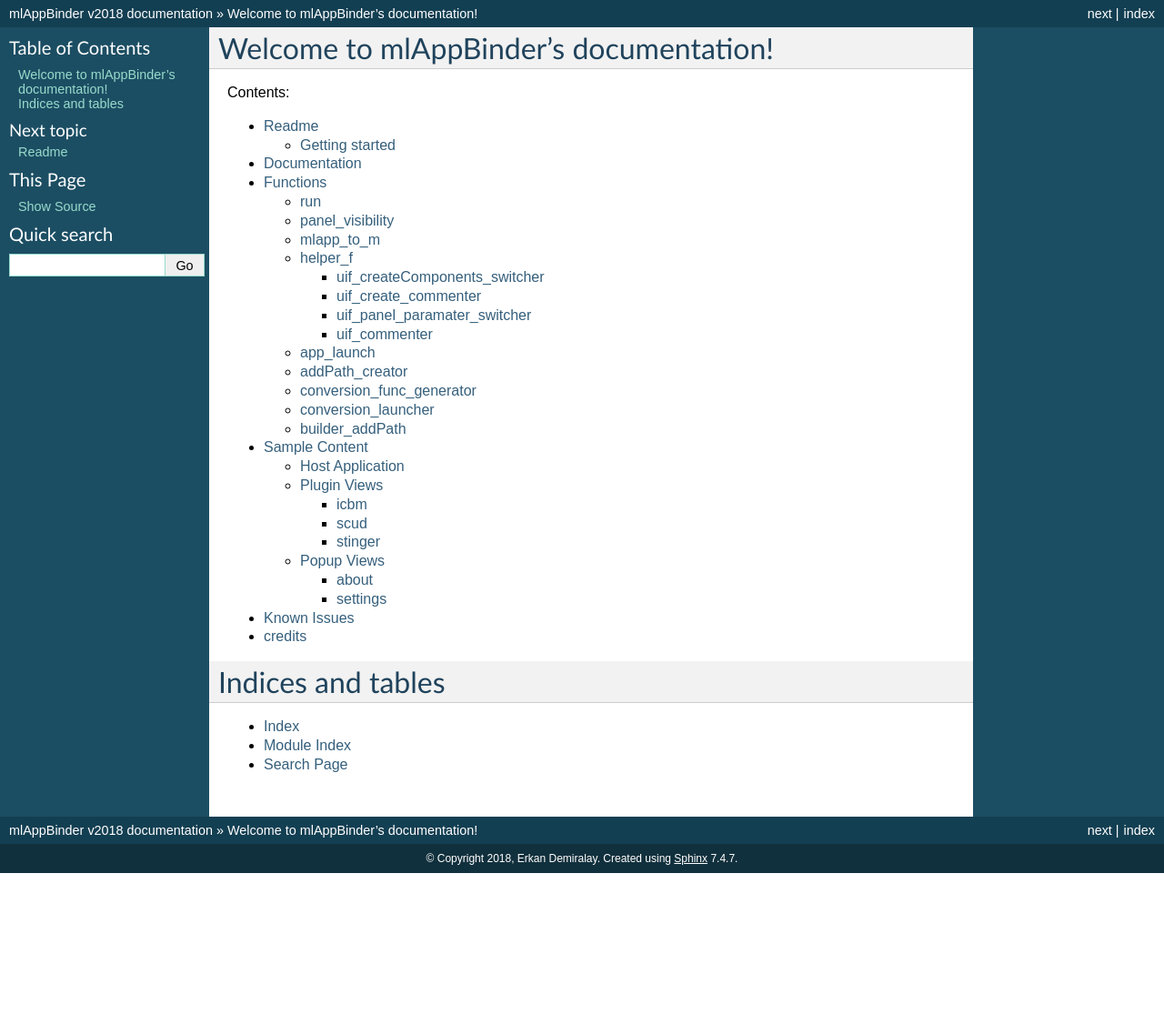
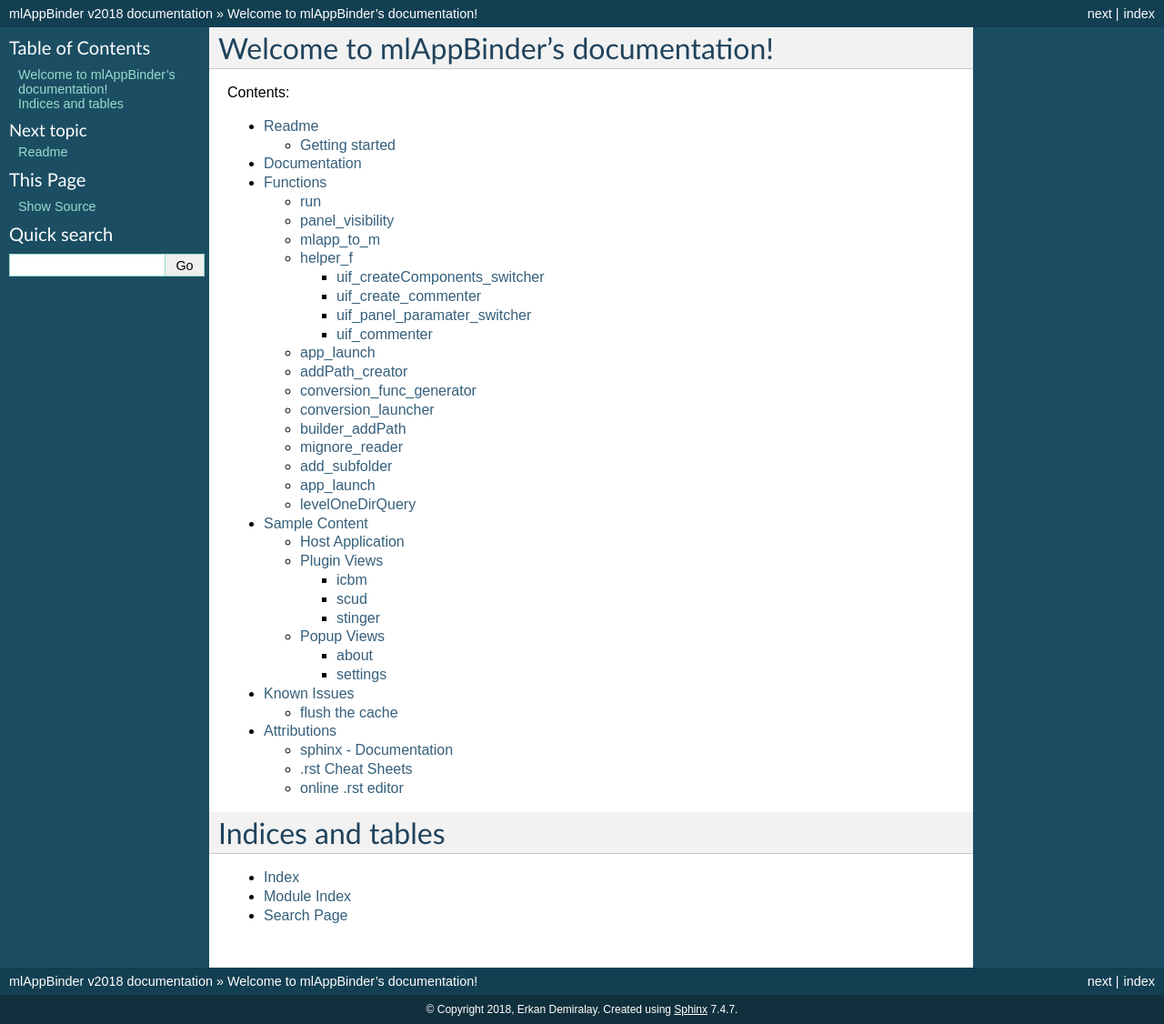
Before and after one commit to erkandem/mlAppKit, a Sphinx documentation site: the page built from docs/source/index.rst, in a window 1280 px wide. Shown: the whole page at 91% size. Built offline with Sphinx 7.4.7, drawn with Linux system fonts in a browser that asks for light colours; before the commit the page ends 960 px from its top, so only the background shows below that.

Commit message:
streamlined comments in run() simplified variablenames in host_app attributions introduced extended functions documentation

```diff
--- a/docs/source/credits.rst
+++ /dev/null
@@ -1,5 +0,0 @@
-credits
-=======
-
-http://rst.ninjs.org/?theme=basic
-http://www.sphinx-doc.org/en/1.4.9/domains.html
--- a/docs/source/index.rst
+++ b/docs/source/index.rst
@@ -14,7 +14,7 @@
    functions_index
    views_index
    issues_index
-   credits
+   attributions
 
 Indices and tables
 ==================
--- a/docs/source/issues_index.rst
+++ b/docs/source/issues_index.rst
@@ -9,7 +9,8 @@
 
 
 flush the cache
-^°°°°°^^^^^^^^^
+^^^^^^^^^^^^^^^^
+
 If you change large parts of your application in app designer, maker sure to
 clear the `mfiles` directories from the old mfiles.
 This is pretty much like clearing a cache of the webserver.
```
Also changed, not shown: docs/source/attributions.rst (added, +34 -0 lines), docs/source/functions_index.rst (+34 -1 lines), 6 other files.
